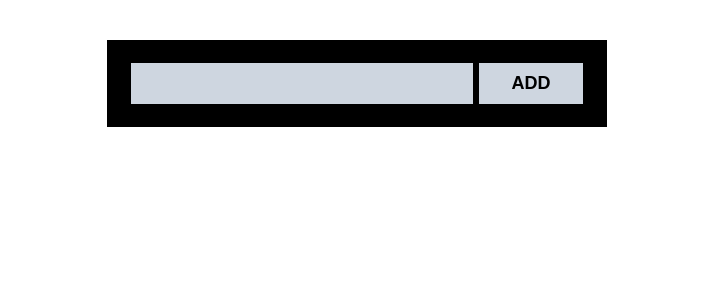
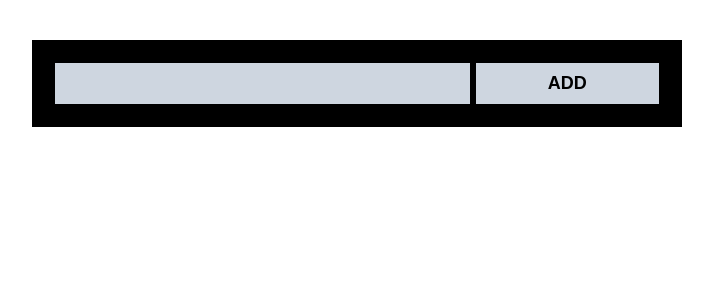
Before and after one commit to paulinastefanska/ReactApp-tests, a React (Create React App) app: page / in a window 1280 px wide. Shown: the top 300 px of the page, without its empty margins (283-996 px from the left). Built offline with nearby package versions, Linux system fonts and the light colour scheme; what enzyme, enzyme-adapter-react-16 would draw is missing.

Commit message:
Edit style

```diff
--- a/src/App.css
+++ b/src/App.css
@@ -1,4 +1,4 @@
 .App {
-	max-width: 500px;
+	max-width: 650px;
 	margin: 40px auto;
 }
--- a/src/components/AddPlayer/AddPlayer.css
+++ b/src/components/AddPlayer/AddPlayer.css
@@ -6,7 +6,7 @@
 }
 
 .AddPlayer__input {
-	width: 70%;
+	width: 64.7%;
 	padding: 10px;
 	border: 3px solid #000;
     font-size: 18px;
@@ -14,7 +14,7 @@
 }
 
 .AddPlayer__submit {
-	width: 24%;
+	width: 31%;
 	padding: 10px;
     cursor: pointer;
     border: 3px solid #000;
```
